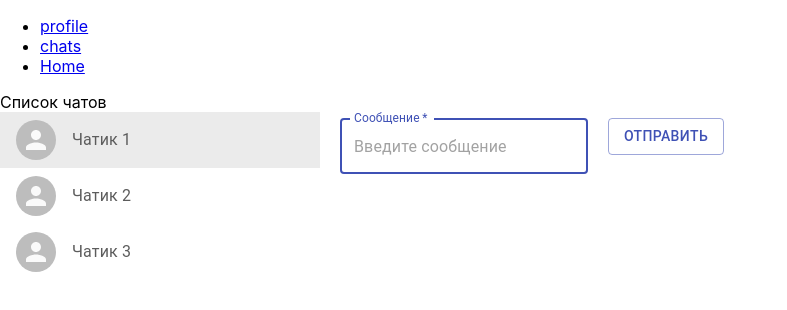
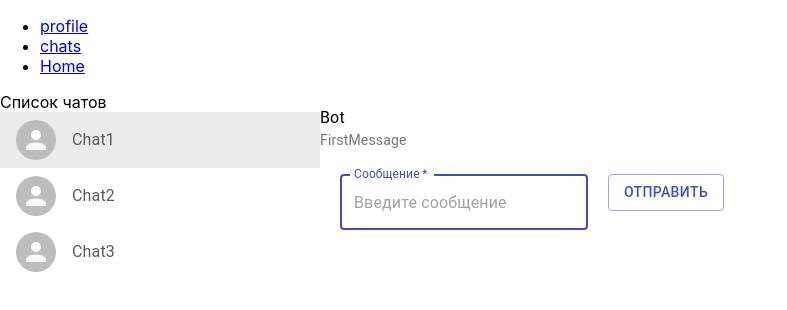
Before and after one commit to dekhtiaronchik/js_lessons, a React (Create React App) app in the folder react_lesson1-2/: page /chats in a window 1280 px wide. Shown: the top 310 px of the page, without its empty margins (0-787 px from the left). Built offline with nearby package versions, Linux system fonts and the light colour scheme.

Commit message:
lesson5 tasks and change chat state logic

```diff
--- a/react_lesson1-2/package.json
+++ b/react_lesson1-2/package.json
@@ -9,8 +9,10 @@
     "@testing-library/user-event": "^12.1.10",
     "react": "^17.0.2",
     "react-dom": "^17.0.2",
+    "react-redux": "^7.2.4",
     "react-router-dom": "^5.2.0",
     "react-scripts": "4.0.3",
+    "redux": "^4.1.0",
     "web-vitals": "^1.0.1"
   },
   "scripts": {
--- a/react_lesson1-2/src/components/Chats/ChatList.js
+++ b/react_lesson1-2/src/components/Chats/ChatList.js
@@ -5,7 +5,7 @@ import Avatar from "@material-ui/core/Avatar";
 import ListItemAvatar from "@material-ui/core/ListItemAvatar";
 import { Link } from "react-router-dom";
 
-function ChatList({ chats, currentChat, onChangeChat }) {
+function ChatList({ chats, currentChatId, onChangeChat }) {
   const listChats = chats.map((chatItem) => (
     <Link
       to={`/chats/${chatItem.id}`}
@@ -14,7 +14,7 @@ function ChatList({ chats, currentChat, onChangeChat }) {
     >
       <ListItem
         button
-        selected={chatItem.id === currentChat.id}
+        selected={chatItem.id === currentChatId}
         onClick={() => onChangeChat(chatItem)}
       >
         <ListItemAvatar>
--- a/react_lesson1-2/src/components/Chats/ChatItem.js
+++ b/react_lesson1-2/src/components/Chats/ChatMessages.js
@@ -2,24 +2,17 @@ import React from "react";
 import MessagesList from "../MessageList/MessageList";
 import MessageForm from "../MessageForm/MessageForm";
 
-function ChatItem() {
-  const [messages, setMessages] = React.useState([]);
-
+function ChatMessages({ messages, onAddMessage, chatId }) {
   const timer = React.useRef(null);
 
-  const createBotMessage = (messages, setMessages) => {
+  const createBotMessage = () => {
     timer.current = setTimeout(() => {
-      const newMessages = [
-        ...messages,
-        { author: "Bot", text: "Message from bot" },
-      ];
-      setMessages(newMessages);
+      onAddMessage(chatId, { author: "Bot", text: "Message from bot" });
     }, 1500);
   };
 
   const onSubmitMessage = (message) => {
-    const newMessages = [...messages, { author: "User", text: message }];
-    setMessages(newMessages);
+    onAddMessage(chatId, { author: "User", text: message });
   };
 
   React.useEffect(() => {
@@ -28,7 +21,7 @@ function ChatItem() {
 
   React.useEffect(() => {
     if (messages.length && messages[messages.length - 1].author === "User") {
-      createBotMessage(messages, setMessages);
+      createBotMessage();
     }
   }, [messages]);
 
@@ -40,4 +33,4 @@ function ChatItem() {
   );
 }
 
-export default ChatItem;
+export default ChatMessages;
--- a/react_lesson1-2/src/components/Chats/ChatPage.js
+++ b/react_lesson1-2/src/components/Chats/ChatPage.js
@@ -1,39 +1,76 @@
 import React from "react";
 import { useParams, Redirect } from "react-router";
-import ChatItem from "./ChatItem";
+import ChatMessages from "./ChatMessages";
 import ChatList from "./ChatList";
 
+const initialChats = [
+  {
+    id: "chat1",
+    name: "Chat1",
+    messages: [{ text: "FirstMessage", author: "Bot" }],
+  },
+  {
+    id: "chat2",
+    name: "Chat2",
+    messages: [{ text: "FirstMessageHereToo!", author: "Bot" }],
+  },
+  {
+    id: "chat3",
+    name: "Chat3",
+    messages: [{ text: "FirstMessageHereToo!", author: "Bot" }],
+  },
+];
+
 function ChatPage() {
-  const { chatId } = useParams();
+  const { chatId: chatIdParam } = useParams();
 
-  const [chats, setChats] = React.useState([
-    { id: "chat1", name: "Чатик 1" },
-    { id: "chat2", name: "Чатик 2" },
-    { id: "chat3", name: "Чатик 3" },
-  ]);
-  const [currentChat, setCurrentChat] = React.useState(chats[0]);
+  const [chats, setChats] = React.useState(initialChats);
+  const [currentChatId, setCurrentChatId] = React.useState(chats[0].id);
 
   const handleChangeChat = (chat) => {
-    setCurrentChat(chat);
+    setCurrentChatId(chat.id);
   };
 
-  const selectedChat = chats.find((chat) => chat.id === chatId);
-  if (!selectedChat && chatId) {
+  const onAddMessage = (chatId, newMessage) => {
+    const targetChatIndex = chats.findIndex((chat) => chat.id === chatId);
+    if (targetChatIndex === -1) {
+      return;
+    }
+    const targetChat = chats[targetChatIndex];
+    const newChat = {
+      ...targetChat,
+      messages: [...targetChat.messages, newMessage],
+    };
+    const newChats = [
+      ...chats.slice(0, targetChatIndex),
+      newChat,
+      ...chats.slice(targetChatIndex + 1),
+    ];
+    setChats(newChats);
+  };
+
+  const selectedChat = chats.find((chat) => chat.id === chatIdParam);
+  if (!selectedChat && chatIdParam) {
     return <Redirect to="/chats" />;
   }
 
-  if (selectedChat && currentChat.id !== selectedChat.id) {
-    setCurrentChat(selectedChat);
+  if (selectedChat && currentChatId !== selectedChat.id) {
+    setCurrentChatId(selectedChat.id);
   }
+  const currentChat = chats.find((chat) => chat.id === currentChatId);
 
   return (
     <div className="container">
       <ChatList
         chats={chats}
-        currentChat={currentChat}
+        currentChatId={currentChatId}
         onChangeChat={handleChangeChat}
       ></ChatList>
-      <ChatItem id={currentChat.id}></ChatItem>
+      <ChatMessages
+        chatId={currentChatId}
+        messages={currentChat.messages}
+        onAddMessage={onAddMessage}
+      ></ChatMessages>
     </div>
   );
 }
--- a/react_lesson1-2/src/components/Profile/Profile.js
+++ b/react_lesson1-2/src/components/Profile/Profile.js
@@ -1,5 +1,29 @@
+import { useCallback } from "react";
+import { useDispatch, useSelector } from "react-redux";
+import { changeShowName } from "../../store/profile/actions";
+
 function Profile() {
-  return <div>Profile page</div>;
+  const dispatch = useDispatch();
+  const { name, age, showName } = useSelector((state) => state.profile);
+
+  const setShowName = useCallback(() => {
+    dispatch(changeShowName());
+  }, [dispatch]);
+
+  return (
+    <div>
+      <h3>Profile page</h3>
+      {showName && <p>Name: {name}</p>}
+      <p>Age: {age}</p>
+      <input
+        type="checkbox"
+        checked={showName}
+        value={showName}
+        onChange={setShowName}
+      />
+      <span>Show Name</span>
+    </div>
+  );
 }
 
 export default Profile;
--- /dev/null
+++ b/react_lesson1-2/src/store/profile/actions.js
@@ -0,0 +1,21 @@
+export const CHANGE_NAME = "PROFILE::CHANGE_NAME";
+export const CHANGE_SHOW_NAME = "PROFILE::CHANGE_SHOW_NAME";
+export const CHANGE_AGE = "PROFILE::CHANGE_AGE";
+
+export const changeName = (name) => ({
+  type: CHANGE_NAME,
+  payload: {
+    name,
+  },
+});
+
+export const changeAge = (age) => ({
+  type: CHANGE_AGE,
+  payload: {
+    age,
+  },
+});
+
+export const changeShowName = () => ({
+  type: CHANGE_SHOW_NAME,
+});
--- /dev/null
+++ b/react_lesson1-2/src/store/profile/reducer.js
@@ -0,0 +1,29 @@
+import { CHANGE_NAME, CHANGE_SHOW_NAME, CHANGE_AGE } from "./actions";
+
+const initialState = {
+  showName: false,
+  name: "Default",
+  age: "0",
+};
+
+export default function profileReducer(state = initialState, action) {
+  switch (action.type) {
+    case CHANGE_SHOW_NAME:
+      return {
+        ...state,
+        showName: !state.showName,
+      };
+    case CHANGE_NAME:
+      return {
+        ...state,
+        name: action.payload.name,
+      };
+    case CHANGE_AGE:
+      return {
+        ...state,
+        age: action.payload.age,
+      };
+    default:
+      return state;
+  }
+}
--- /dev/null
+++ b/react_lesson1-2/src/store/store.js
@@ -0,0 +1,11 @@
+import { combineReducers, createStore } from "redux";
+import profileReducer from "./profile/reducer";
+
+const rootReducer = combineReducers({
+  profile: profileReducer,
+});
+
+export const store = createStore(
+  rootReducer,
+  window.__REDUX_DEVTOOLS_EXTENSION__ && window.__REDUX_DEVTOOLS_EXTENSION__()
+);
```
Also changed, not shown: react_lesson1-2/src/index.js (+7 -4 lines), 1 other file (tests, documents, lock files or other folders).
